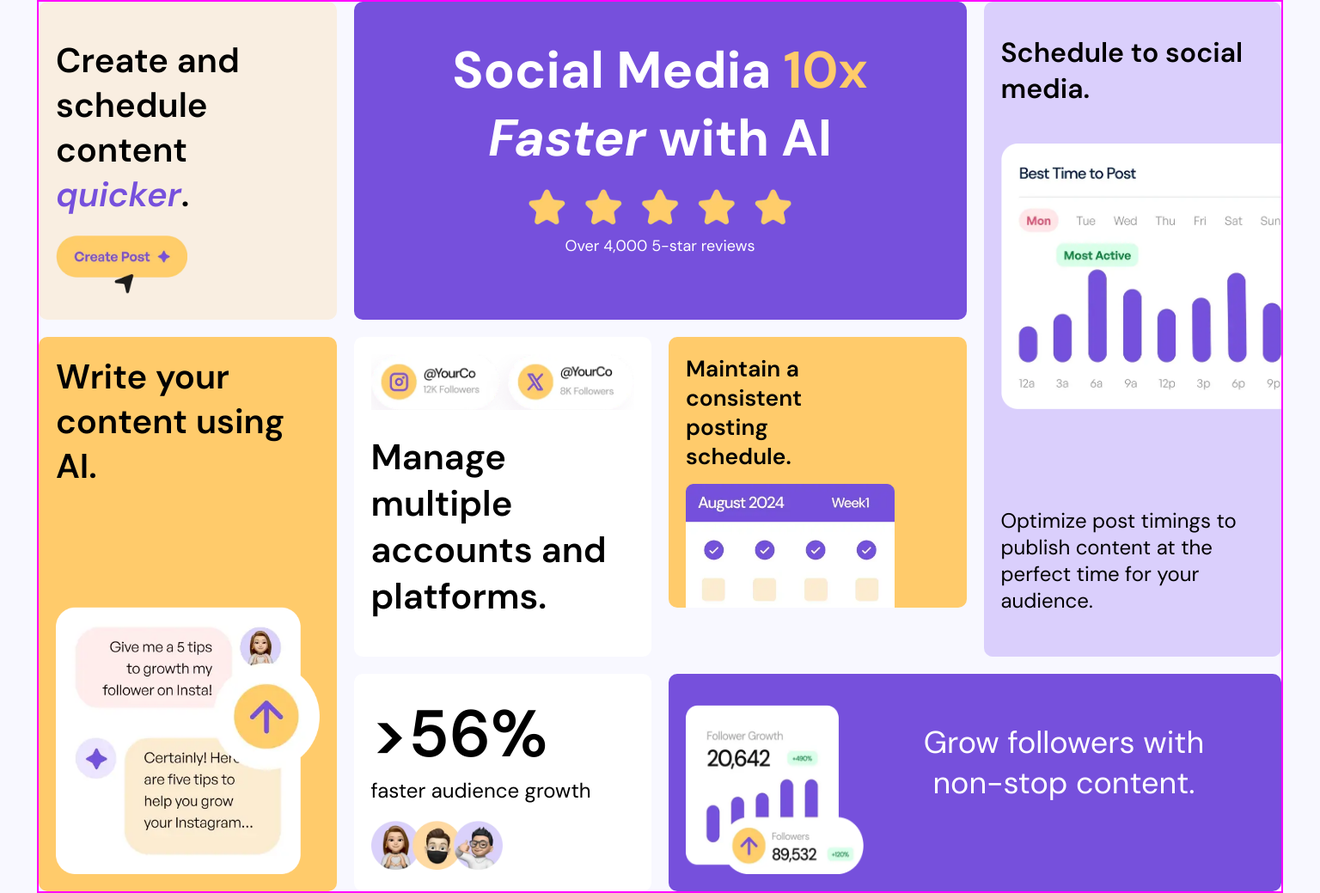
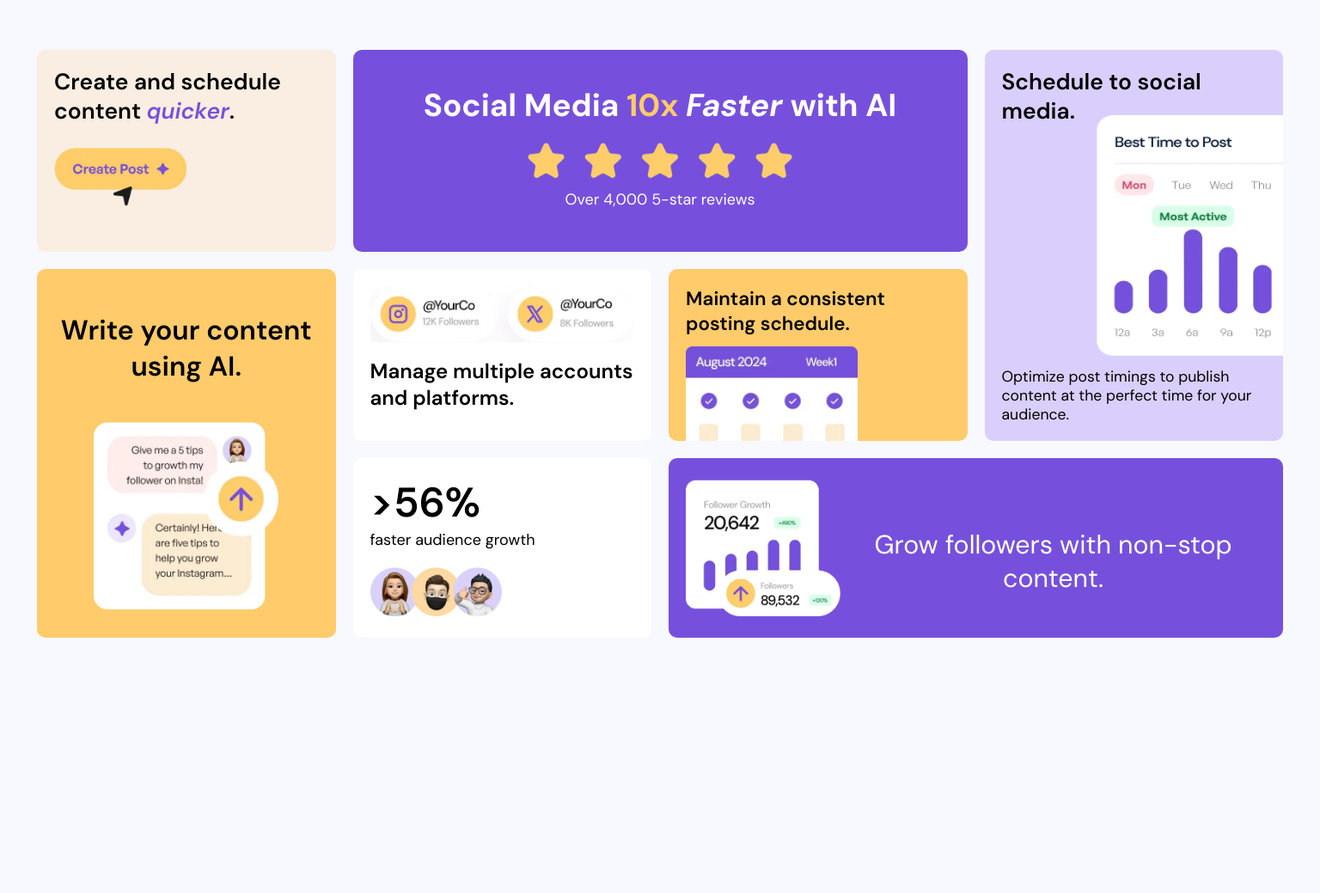
Before and after one commit to GabrielVal0911/BentoGrid, a plain HTML site: page index.html in a window 1536 px wide. Shown: the whole page at 86% size. After the commit the page ends 800 px from the top, so only its background shows below. Drawn offline with Linux system fonts and the light colour scheme.

Commit message:
adjusted the layout

```diff
--- a/style.css
+++ b/style.css
@@ -12,7 +12,6 @@
 }
 body {
   font-family: "DM Sans", sans-serif;
-  /* background-color: #fffbfb; */
   background-color: #f8f8ff;
 }
 
@@ -52,7 +51,6 @@ img {
 .bento-grid {
   padding: 0 1.7em;
   max-width: 1450px;
-  border: 2px solid magenta;
   margin: auto;
   display: grid;
   gap: 20px;
@@ -61,8 +59,7 @@ img {
 .bento-grid > * {
   border-radius: 10px;
   padding: 1.25em;
-
-  /* margin: 0.8em 0; */
+  min-height: 200px;
 }
 
 /* grid grouped together */
@@ -91,6 +88,10 @@ img {
   background-color: white;
 }
 
+.bento-grid > :nth-child(2) h2 {
+  font-size: 1.5rem;
+}
+
 .bento-grid > :nth-child(2) img,
 .bento-grid > :nth-child(4) img {
   width: 100%;
@@ -102,13 +103,18 @@ img {
   background-color: var(--yellow-500);
   overflow: hidden;
   position: relative;
-  height: 315px;
+  /* height: 315px; */
 }
 
 .bento-grid > :nth-child(3) h2,
 .calendar-img {
-  width: 70%;
+  /* width: 70%; */
+
   margin-top: 0;
+}
+
+.bento-grid > :nth-child(3) h2 {
+  font-size: 1.4rem;
 }
 
 /* I need to get back */
@@ -124,11 +130,13 @@ img {
 }
 
 .bento-grid > :nth-child(4) img {
-  max-width: 500px;
+  max-width: 470px;
 }
 
 .bento-grid > :nth-child(4) p {
-  padding: 1.25em 0;
+  /* padding: 1.25em 0; */
+  font-size: 1.35rem;
+  padding-top: 1em;
 }
 
 /* grid five */
@@ -139,13 +147,14 @@ img {
 
 .bento-grid > :nth-child(5) img {
   width: 70%;
-  padding-top: 1em;
+  /* padding-top: 1em; */
 }
 
 .bento-grid > :nth-child(5) p {
   color: white;
-  font-size: 36px;
-  padding: 1em 1em 0;
+  font-size: 1.6em;
+  padding-top: 1em;
+  /* padding: 1em 1em 0; */
 }
 
 /* grid six */
@@ -155,7 +164,7 @@ img {
 }
 
 .bento-grid > :nth-child(6) h2 {
-  font-size: 4rem;
+  font-size: 3rem;
   margin: 0;
 }
 
@@ -170,7 +179,8 @@ img {
 }
 
 .bento-grid > :nth-child(7) h2 {
-  font-size: 2.5rem;
+  font-size: 2rem;
+  margin: 0;
 }
 
 .grid-seven-span {
@@ -184,9 +194,9 @@ img {
   background-color: var(--yellow-500);
 }
 
-.bento-grid > :nth-child(8) h2 {
-  font-size: 2rem;
-  padding-right: 1em;
+.bento-grid > :nth-child(8) img {
+  width: 70%;
+  max-width: 220px;
 }
 
 /* media queries */
@@ -199,18 +209,6 @@ img {
   .bento-grid > :nth-child(1) {
     grid-column: 1 / -1;
   }
-
-  /* de citit despre nth-child sa caut o variantta mai scurta
-    de adaugat min-width pe imagini
-  */
-  /* .bento-grid > :nth-child(2),
-  .bento-grid > :nth-child(3),
-  .bento-grid > :nth-child(5),
-  .bento-grid > :nth-child(6),
-  .bento-grid > :nth-child(7),
-  .bento-grid > :nth-child(8) {
-    grid-column: span 2;
-  } */
 
   /* take all the elements from two up */
   .bento-grid > :nth-child(n + 2) {
@@ -226,12 +224,12 @@ img {
   .bento-grid {
     padding: 0;
     grid-template-columns: repeat(8, 1fr);
-
+    grid-template-rows: auto auto 150px 50px;
     grid-template-areas:
       "post post sm sm sm sm schedule schedule"
-      "post post sm sm sm sm schedule schedule"
-      "write write manage manage maintain maintain growth growth"
-      "write write followers followers followers followers followers followers";
+      "growth growth manage manage maintain maintain schedule schedule"
+      "write write write write followers followers followers followers"
+      "write write write write followers followers followers followers";
   }
 
   .bento-grid > :nth-child(1) {
@@ -264,39 +262,79 @@ img {
 
   .bento-grid > :nth-child(8) {
     grid-area: write;
+    display: grid;
+    align-items: center;
+    justify-items: end;
+    grid-template-columns: 1fr 1fr;
   }
 
   .grid-grow-followers {
     display: flex;
+    align-items: center;
   }
   .bento-grid > :nth-child(5) img {
-    width: 50%;
+    flex: 1;
+    max-width: 180px;
+    object-fit: contain;
   }
 
-  /* .grid-grow-followers h2 {
-    font-size: 10px;
-  } */
+  .bento-grid > :nth-child(8) img {
+    max-width: 100px;
+  }
 }
 
 @media (min-width: 1150px) {
+  body {
+    height: 100vh;
+    display: grid;
+  }
   .bento-grid {
+    grid-template-rows: 235px 200px 150px;
     grid-template-areas:
       "post post sm sm sm sm schedule schedule"
-      "post post sm sm sm sm schedule schedule"
       "write write manage manage maintain maintain schedule schedule"
+      "write write growth growth followers followers followers followers"
       "write write growth growth followers followers followers followers";
+  }
+
+  .bento-grid > :nth-child(1) h1 {
+    font-size: 2.3rem;
+  }
+
+  .bento-grid > :nth-child(4) h2 {
+    margin-top: 0;
+  }
+
+  .bento-grid > :nth-child(4) p {
+    font-size: 1.1rem;
+  }
+
+  .bento-grid > :nth-child(5) p {
+    font-size: 1.9rem;
+    flex: 1;
+  }
+
+  .bento-grid > :nth-child(7) h2 {
+    font-size: 1.65rem;
+    margin-bottom: 1em;
+  }
+
+  .bento-grid > :nth-child(8) {
+    grid-template-columns: 1fr;
+    justify-items: center;
+  }
+
+  .bento-grid > :nth-child(8) h2 {
+    font-size: 2rem;
+    text-align: center;
+  }
+
+  .bento-grid > :nth-child(8) img {
+    max-width: none;
   }
 }
 
 @media (min-width: 1350px) {
-  .bento-grid > :nth-child(1) h1 {
-    font-size: 3.75rem;
-  }
-
-  .bento-grid > :nth-child(2) h2 {
-    font-size: 2.6rem;
-  }
-
   .bento-grid > :nth-child(4) {
     position: relative;
     overflow: hidden;
@@ -306,42 +344,14 @@ img {
     text-align: left;
   }
 
-  .bento-grid > :nth-child(4) h2 {
-    font-size: 2rem;
-  }
-
-  .bento-grid > :nth-child(4) p {
-    font-size: 1.5rem;
-  }
-
-  .bento-grid > :nth-child(6) h2 {
-    font-size: 4.8rem;
-  }
-
-  .bento-grid > :nth-child(6) p {
-    font-size: 1.5rem;
-  }
-
   .schedule-img {
     position: absolute;
     /* left: 125px;
     top: 165px; */
-    top: 165px;
-  }
 
-  .bento-grid > :nth-child(8) {
-    display: flex;
-    flex-direction: column;
-    justify-content: space-between;
-  }
-
-  .bento-grid > :nth-child(8) h2 {
-    font-size: 2.5rem;
-    margin-top: 0;
-  }
-
-  .bento-grid > :nth-child(8) img {
-    width: 100%;
+    height: 280px;
+    top: 76px;
+    left: 130px;
   }
 }
 
```
